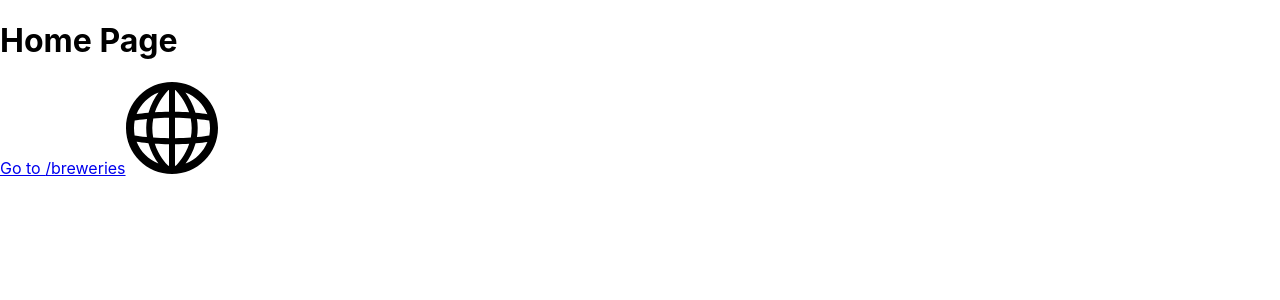
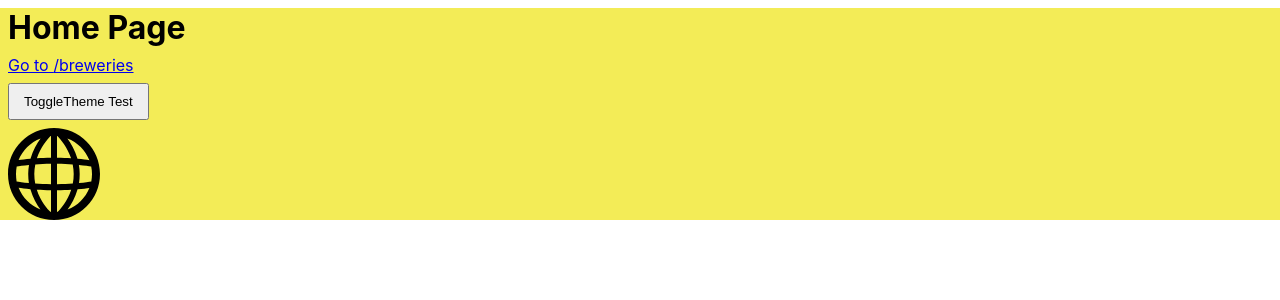
Before and after one commit to BrenoMaia98/BEES-project, a React (Create React App) app: page / in a window 1280 px wide. Shown: the top 300 px of the page. Built offline with nearby package versions, Linux system fonts and the light colour scheme; the HTML template or start-up script is replaced by a standard one.

Commit message:
Configuring global palette and darkTheme switch

```diff
--- a/package.json
+++ b/package.json
@@ -49,6 +49,7 @@
     "eslint-plugin-prettier": "^4.0.0",
     "eslint-plugin-react": "^7.29.4",
     "eslint-plugin-react-hooks": "^4.4.0",
-    "prettier": "^2.6.2"
+    "prettier": "^2.6.2",
+    "typescript-plugin-styled-components": "^2.0.0"
   }
 }
--- /dev/null
+++ b/src/global/GlobalContext.tsx
@@ -0,0 +1,33 @@
+/* eslint-disable @typescript-eslint/no-empty-function */
+import React, { useContext, useMemo, useState } from 'react';
+
+const defaultValues = {
+  globalTheme: 'light',
+  toggleTheme: () => {},
+};
+
+const MyGlobalContext = React.createContext(defaultValues);
+
+export const GlobalContextProvider: React.FC = ({ children }) => {
+  const [globalTheme, setGlobalTheme] = useState<'light' | 'dark'>('light');
+
+  const toggleTheme = () => {
+    setGlobalTheme(globalTheme === 'light' ? 'dark' : 'light');
+  };
+
+  const contextValues = useMemo(
+    () => ({ globalTheme, toggleTheme }),
+    [toggleTheme, globalTheme]
+  );
+
+  return (
+    <MyGlobalContext.Provider value={contextValues}>
+      {children}
+    </MyGlobalContext.Provider>
+  );
+};
+
+export const useGlobalContext = () => {
+  const context = useContext(MyGlobalContext);
+  return context;
+};
--- /dev/null
+++ b/src/global/theme/globalThemeProvider.tsx
@@ -0,0 +1,16 @@
+import { useGlobalContext } from 'global/GlobalContext';
+import React from 'react';
+import { ThemeProvider } from 'styled-components';
+import globalThemesPalette from './theme';
+
+export const GlobalThemeProvider: React.FC = ({ children }) => {
+  const { globalTheme: selectedTheme } = useGlobalContext();
+
+  return (
+    <ThemeProvider
+      theme={globalThemesPalette[selectedTheme as 'light' | 'dark']}
+    >
+      {children}
+    </ThemeProvider>
+  );
+};
--- /dev/null
+++ b/src/global/theme/theme.ts
@@ -0,0 +1,33 @@
+export type Palette = {
+  primary: string;
+  secondary: string;
+  background: string;
+  font: {
+    primaryBg: string;
+    secondaryBg: string;
+  };
+};
+export type GlobalThemeType = { light: Palette; dark: Palette };
+
+const globalTheme: GlobalThemeType = {
+  light: {
+    primary: '#F3EC57',
+    secondary: '#52515C',
+    background: '#FFFEF2',
+    font: {
+      primaryBg: '#00010D',
+      secondaryBg: '#fff',
+    },
+  },
+  dark: {
+    primary: '#52515C',
+    secondary: '#F3EC57',
+    background: '#00010D',
+    font: {
+      primaryBg: '#fff',
+      secondaryBg: '#00010D',
+    },
+  },
+};
+
+export default globalTheme;
--- a/src/pages/Home/Home.tsx
+++ b/src/pages/Home/Home.tsx
@@ -1,15 +1,23 @@
+/* eslint-disable jsx-a11y/label-has-associated-control */
+/* eslint-disable react/button-has-type */
+/* eslint-disable jsx-a11y/control-has-associated-label */
 import React from 'react';
 import { WebIcon } from 'assets/icons';
 
 import { Link } from 'react-router-dom';
 import { RouteNames } from 'routes/RoutesUtils';
-import { Container } from './styles.Home';
+import { useGlobalContext } from 'global/GlobalContext';
+import { Container, Title } from './styles.Home';
 
 const Home: React.FC = () => {
+  const { toggleTheme } = useGlobalContext();
   return (
     <Container>
-      <h1>Home Page</h1>
+      <Title>Home Page</Title>
       <Link to={RouteNames.breweries}>Go to {RouteNames.breweries}</Link>
+      <button name="button" onClick={toggleTheme}>
+        <label htmlFor="button">ToggleTheme Test</label>
+      </button>
       <WebIcon />
     </Container>
   );
--- a/src/pages/Home/styles.Home.ts
+++ b/src/pages/Home/styles.Home.ts
@@ -1,3 +1,21 @@
 import styled from 'styled-components';
 
-export const Container = styled.div``;
+export const Container = styled.div`
+  background-color: ${({ theme }) => theme.primary};
+  a {
+    color: ${({ theme }) => theme.color};
+  }
+
+  svg {
+    fill: ${({ theme }) => theme.color};
+  }
+
+  * {
+    display: block;
+    margin: 0.5rem;
+  }
+`;
+
+export const Title = styled.h1`
+  color: ${({ theme }) => theme.color};
+`;
```
Also changed, not shown: src/App.tsx (+8 -1 lines), tsconfig.json (+7 -0 lines), .eslintrc.json, 1 other file (tests, documents, lock files or other folders).
